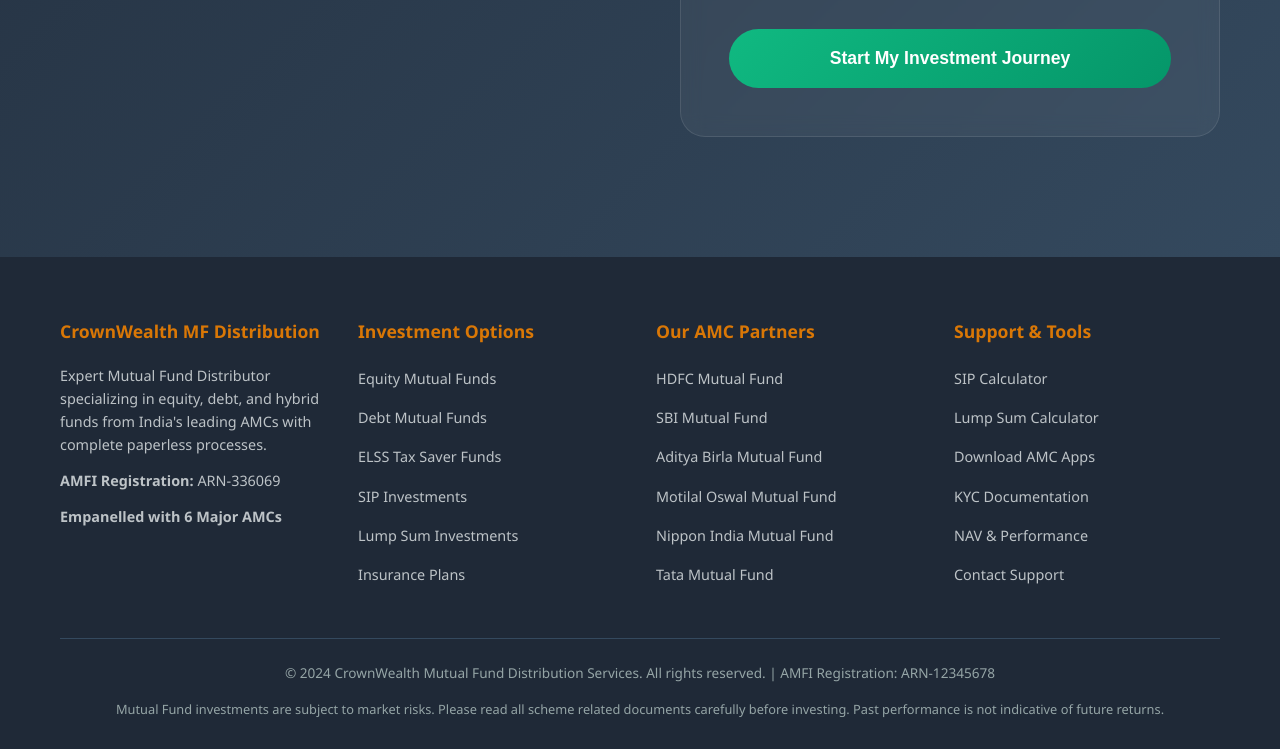
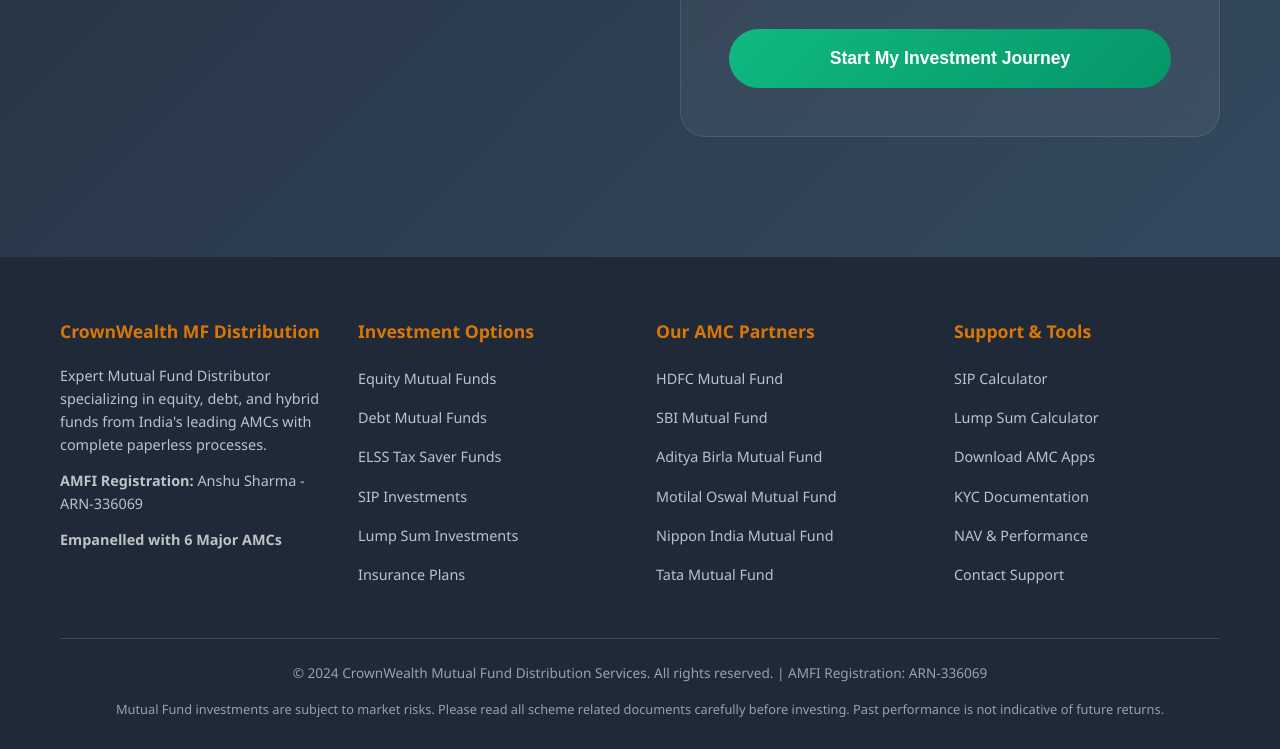
Before and after one commit to AbhilekhGulpadia/wealthPro, a plain HTML site: page index.html in a window 1280 px wide. Shown: the part 7851-8600 px from the top of the page. Drawn offline with Linux system fonts and the light colour scheme.

Commit message:
Update index.html

```diff
--- a/index.html
+++ b/index.html
@@ -1507,7 +1507,7 @@
                 <div class="footer-section">
                     <h3>CrownWealth MF Distribution</h3>
                     <p>Expert Mutual Fund Distributor specializing in equity, debt, and hybrid funds from India's leading AMCs with complete paperless processes.</p>
-                    <p><strong>AMFI Registration:</strong> ARN-336069</p>
+                    <p><strong>AMFI Registration:</strong> Anshu Sharma - ARN-336069</p>
                     <p><strong>Empanelled with 6 Major AMCs</strong></p>
                 </div>
                 <div class="footer-section">
@@ -1539,7 +1539,7 @@
                 </div>
             </div>
             <div class="footer-bottom">
-                <p>&copy; 2024 CrownWealth Mutual Fund Distribution Services. All rights reserved. | AMFI Registration: ARN-12345678</p>
+                <p>&copy; 2024 CrownWealth Mutual Fund Distribution Services. All rights reserved. | AMFI Registration: ARN-336069</p>
                 <p style="margin-top: 1rem; font-size: 0.8rem;">Mutual Fund investments are subject to market risks. Please read all scheme related documents carefully before investing. Past performance is not indicative of future returns.</p>
             </div>
         </div>
```
